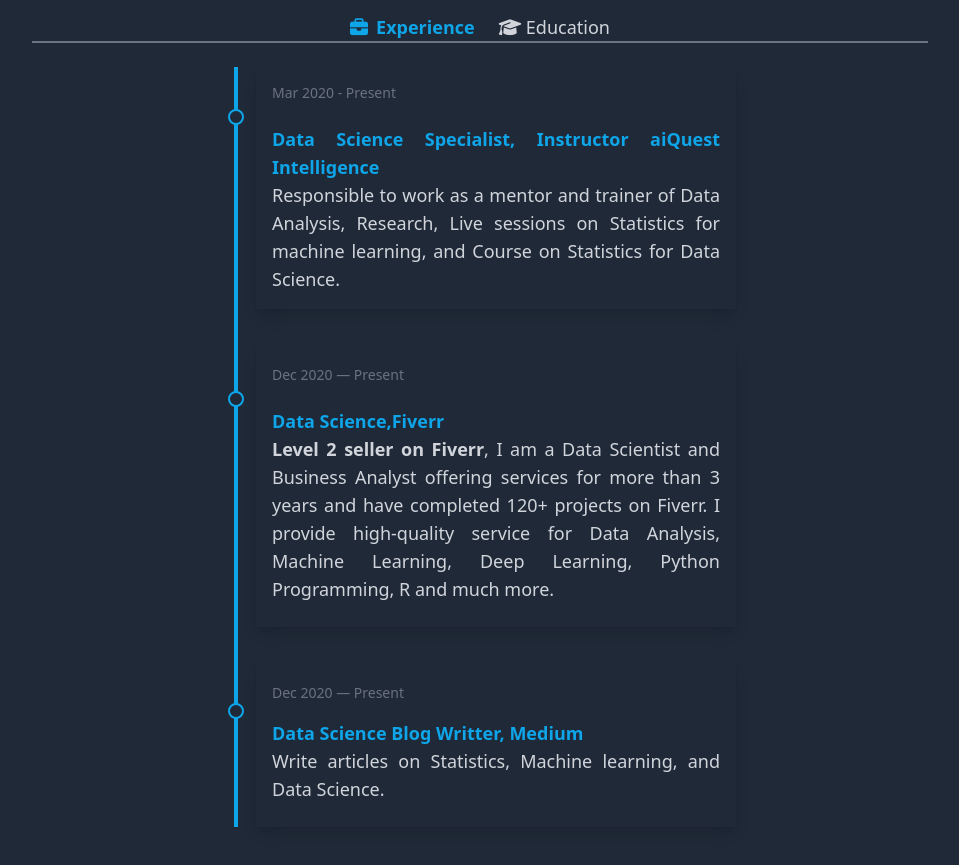
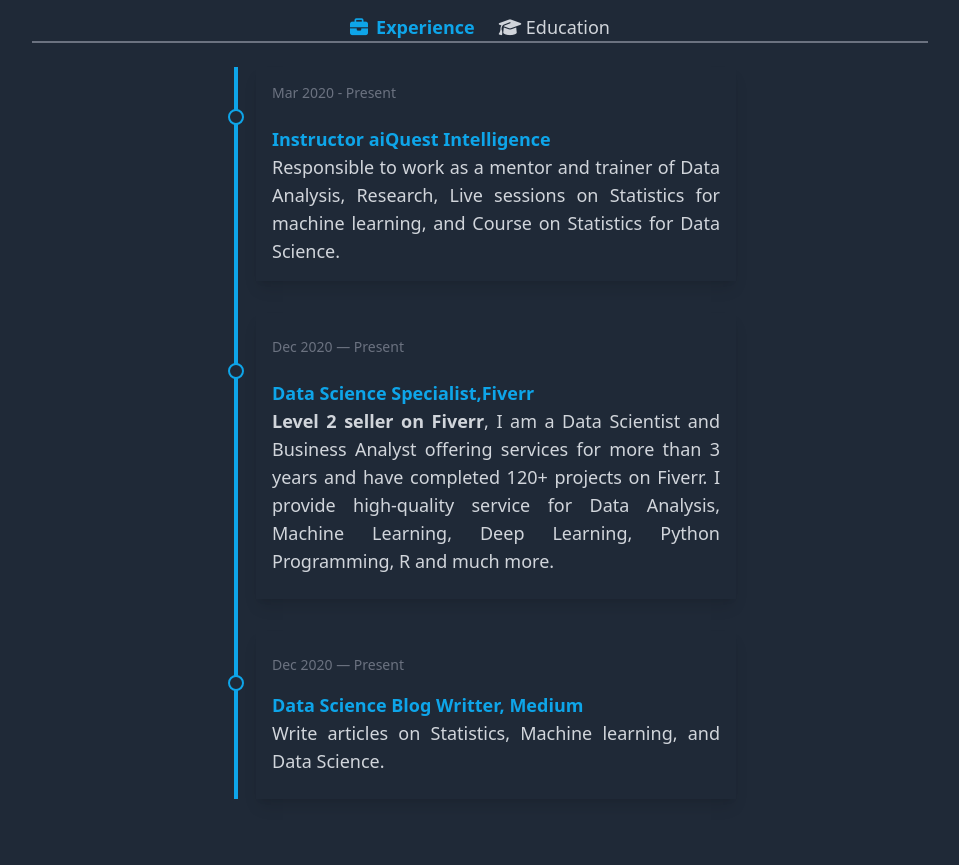
Before and after one commit to Abu-Tareq-Rony/My-Portfolio, a plain HTML site: page index.html in a window 1280 px wide. Shown: the part 3601-4466 px from the top of the page, without its empty margins (320-1279 px from the left). Drawn offline with nearby package versions, Linux system fonts and the light colour scheme.

Commit message:
Update index.html

```diff
--- a/index.html
+++ b/index.html
@@ -809,7 +809,7 @@
                         <div
                           class="flex-shrink-0 mt-1.5 w-4 h-4 rounded-full bg-gray-800 relative right-11 z-10 border-2 border-sky-500">
                         </div>
-                        <h5 class="font-semibold text-sky-500 ">Data Science Specialist, Instructor aiQuest Intelligence
+                        <h5 class="font-semibold text-sky-500 ">Instructor aiQuest Intelligence
                         </h5>
 
                       </div>
@@ -829,7 +829,7 @@
                         <div
                           class="flex-shrink-0 mt-1.5 w-4 h-4 rounded-full bg-gray-800 relative right-11 z-10 border-2 border-sky-500">
                         </div>
-                        <h5 class="font-semibold text-sky-500 ">Data Science,Fiverr</h5>
+                        <h5 class="font-semibold text-sky-500 ">Data Science Specialist,Fiverr</h5>
                       </div>
                       <p class="text-gray-300">
                         <span class="font-semibold">Level 2 seller on Fiverr</span>, I am a Data Scientist and Business
```
